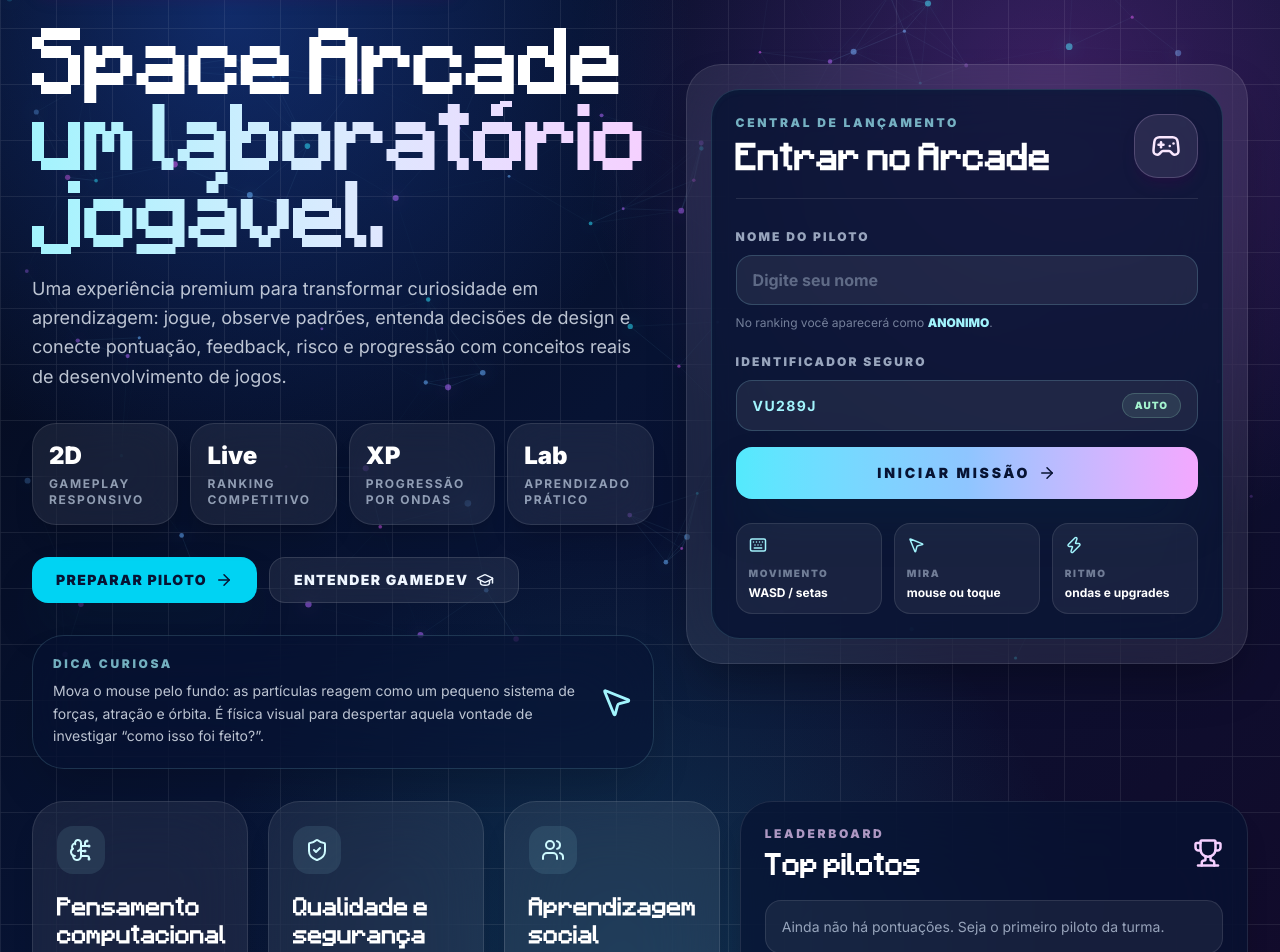
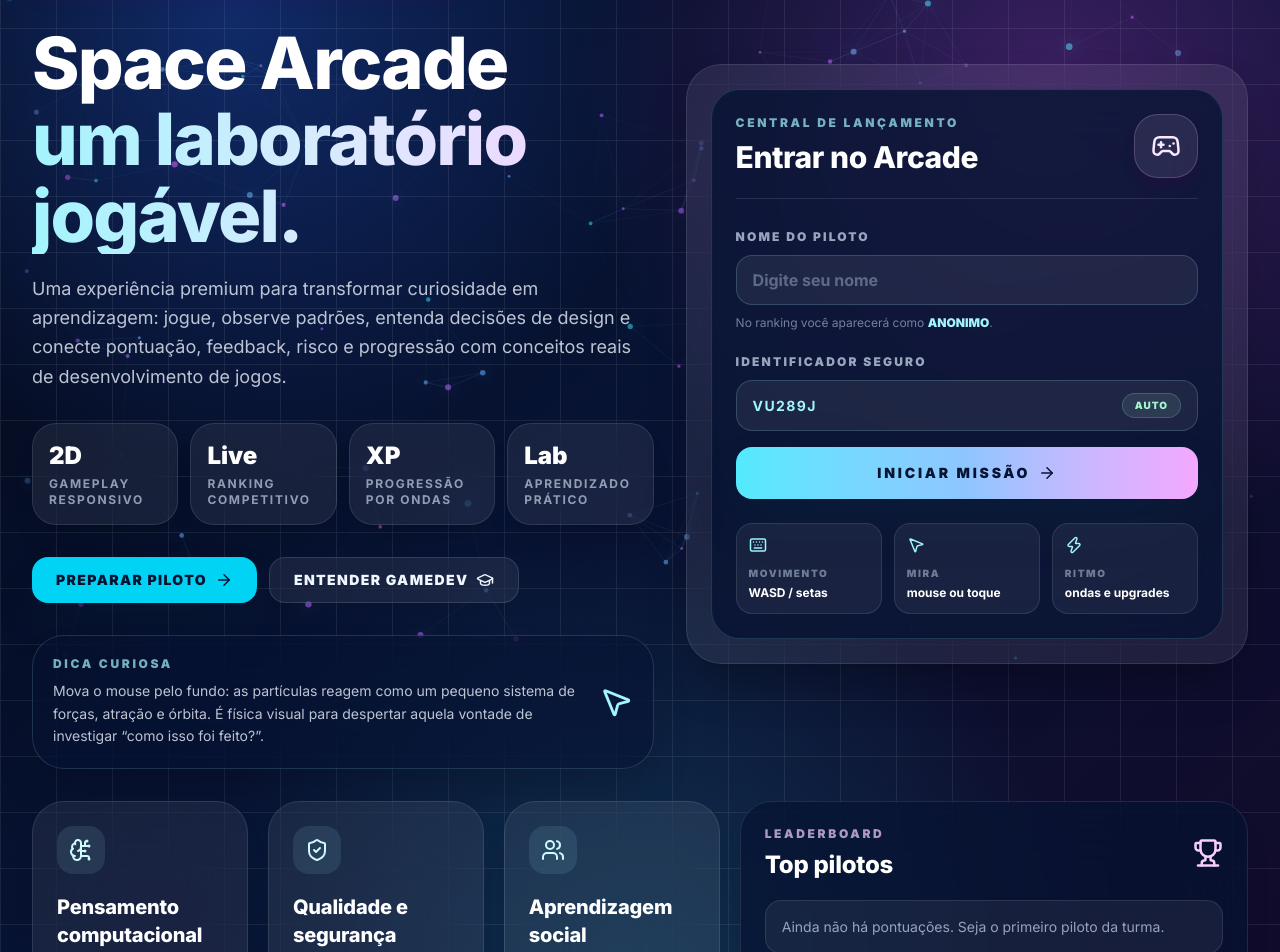
Before and after one commit to outz1/Projeto-CS, a Next.js app: page /arcade in a window 1280 px wide. Shown: the part 140-1092 px from the top of the page. Built offline with nearby package versions, Linux system fonts and the light colour scheme.

Commit message:
feat: aplicar estilo de título legível em componentes do arcade

```diff
--- a/app/arcade/page.tsx
+++ b/app/arcade/page.tsx
@@ -113,7 +113,7 @@ export default function ArcadePage() {
                 </div>
 
                 <div className="space-y-5">
-                  <h1 className="max-w-5xl font-sans text-4xl font-extrabold leading-[1.06] tracking-[-0.025em] text-white sm:text-6xl lg:text-7xl">
+                  <h1 className="arcade-readable-title max-w-5xl text-4xl font-extrabold leading-[1.06] tracking-[-0.025em] text-white sm:text-6xl lg:text-7xl">
                     Space Arcade
                     <span className="block bg-gradient-to-r from-cyan-200 via-blue-100 to-fuchsia-200 bg-clip-text text-transparent">
                       um laboratório jogável.
@@ -160,7 +160,7 @@ export default function ArcadePage() {
                   <div className="mb-6 flex items-center justify-between gap-4 border-b border-white/10 pb-5">
                     <div>
                       <p className="text-xs font-black uppercase tracking-[0.22em] text-cyan-200/70">Central de lançamento</p>
-                      <h2 className="mt-2 font-sans text-3xl font-extrabold leading-tight tracking-[-0.015em] text-white">Entrar no Arcade</h2>
+                      <h2 className="arcade-readable-title mt-2 text-3xl font-extrabold leading-tight tracking-[-0.015em] text-white">Entrar no Arcade</h2>
                     </div>
                     <div className="rounded-3xl border border-fuchsia-200/20 bg-fuchsia-200/10 p-4 text-fuchsia-100 shadow-lg shadow-fuchsia-950/20">
                       <Gamepad2 size={30} />
@@ -233,7 +233,7 @@ export default function ArcadePage() {
                       <div className="mb-5 flex h-12 w-12 items-center justify-center rounded-2xl bg-cyan-200/10 text-cyan-100">
                         <Icon size={24} />
                       </div>
-                      <h3 className="font-sans text-xl font-extrabold leading-snug tracking-[-0.01em] text-white">{card.title}</h3>
+                      <h3 className="arcade-readable-title text-xl font-extrabold leading-snug tracking-[-0.01em] text-white">{card.title}</h3>
                       <p className="mt-3 text-sm leading-relaxed text-blue-50/68">{card.text}</p>
                     </article>
                   );
@@ -244,7 +244,7 @@ export default function ArcadePage() {
                 <div className="mb-5 flex items-center justify-between gap-4">
                   <div>
                     <p className="text-xs font-black uppercase tracking-[0.22em] text-fuchsia-200/70">Leaderboard</p>
-                    <h2 className="mt-2 font-sans text-2xl font-extrabold leading-tight tracking-[-0.01em] text-white">Top pilotos</h2>
+                    <h2 className="arcade-readable-title mt-2 text-2xl font-extrabold leading-tight tracking-[-0.01em] text-white">Top pilotos</h2>
                   </div>
                   <Trophy className="text-fuchsia-200" size={30} />
                 </div>
@@ -279,7 +279,7 @@ export default function ArcadePage() {
                   </div>
                   <div>
                     <p className="text-xs font-black uppercase tracking-[0.22em] text-cyan-200/70">Sessão ativa</p>
-                    <h1 className="mt-1 font-sans text-2xl font-extrabold leading-tight tracking-[-0.01em] text-white">Boa missão, {playerName}</h1>
+                    <h1 className="arcade-readable-title mt-1 text-2xl font-extrabold leading-tight tracking-[-0.01em] text-white">Boa missão, {playerName}</h1>
                   </div>
                 </div>
                 <p className="rounded-full border border-white/10 bg-white/[0.06] px-4 py-2 font-mono text-xs font-bold tracking-widest text-blue-100/70">
--- a/app/globals.css
+++ b/app/globals.css
@@ -42,6 +42,11 @@ h4,
 h5,
 h6 {
   font-family: var(--font-minecraft);
+}
+
+.arcade-readable-title {
+  font-family: var(--font-inter), system-ui, sans-serif;
+  font-feature-settings: "cv02", "cv03", "cv04", "cv11";
 }
 
 html {
--- a/components/arcade/GameOverModal.tsx
+++ b/components/arcade/GameOverModal.tsx
@@ -18,7 +18,7 @@ export default function GameOverModal({ stats, scores, playerId, loadingScores,
   return (
     <div className="absolute inset-0 z-30 flex items-center justify-center bg-black/80 p-4">
       <div className="w-full max-w-lg rounded-2xl border border-fuchsia-400/40 bg-[#130a26] p-5 text-violet-100 shadow-[0_0_22px_rgba(217,70,239,0.3)]">
-        <h3 className="text-center font-sans text-2xl font-extrabold tracking-[-0.01em] text-fuchsia-200">Game over</h3>
+        <h3 className="arcade-readable-title text-center text-2xl font-extrabold tracking-[-0.01em] text-fuchsia-200">Game over</h3>
         <div className="mt-3 grid grid-cols-2 gap-2 text-xs font-mono sm:grid-cols-4">
           <Stat label="Score" value={stats.score} />
           <Stat label="Kills" value={stats.kills} />
--- a/components/arcade/PauseMenu.tsx
+++ b/components/arcade/PauseMenu.tsx
@@ -10,7 +10,7 @@ export default function PauseMenu({ onResume, onRestart, onQuit }: Props) {
   return (
     <div className="absolute inset-0 z-30 flex items-center justify-center bg-black/70 p-4">
       <div className="w-full max-w-sm rounded-2xl border border-violet-400/40 bg-[#130a26] p-5 text-center">
-        <h3 className="font-sans text-2xl font-extrabold tracking-[-0.01em] text-violet-100">Pausado</h3>
+        <h3 className="arcade-readable-title text-2xl font-extrabold tracking-[-0.01em] text-violet-100">Pausado</h3>
         <div className="mt-4 flex flex-col gap-2">
           <button onClick={onResume} className="rounded-md bg-violet-600 py-2 font-mono text-sm font-bold text-white hover:bg-violet-500">
             RETOMAR
--- a/components/arcade/UpgradeModal.tsx
+++ b/components/arcade/UpgradeModal.tsx
@@ -12,7 +12,7 @@ export default function UpgradeModal({ options, onSelect }: Props) {
   return (
     <div className="absolute inset-0 z-30 flex items-center justify-center bg-black/70 p-4">
       <div className="w-full max-w-2xl rounded-2xl border border-fuchsia-400/40 bg-[#140b29] p-5 shadow-[0_0_24px_rgba(192,132,252,0.35)]">
-        <h3 className="text-center font-sans text-2xl font-extrabold tracking-[-0.01em] text-fuchsia-200">
+        <h3 className="arcade-readable-title text-center text-2xl font-extrabold tracking-[-0.01em] text-fuchsia-200">
           Level up · escolha 1 upgrade
         </h3>
         <div className="mt-4 grid gap-3 sm:grid-cols-3">
```
